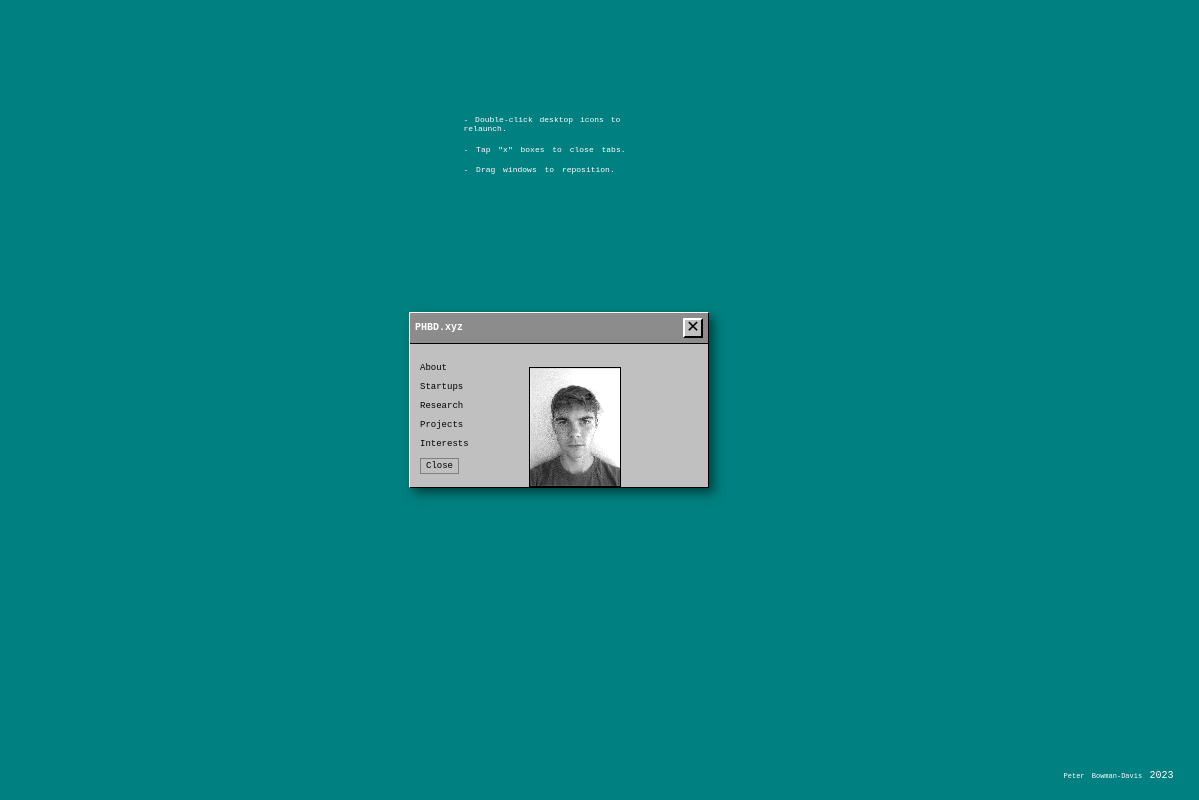
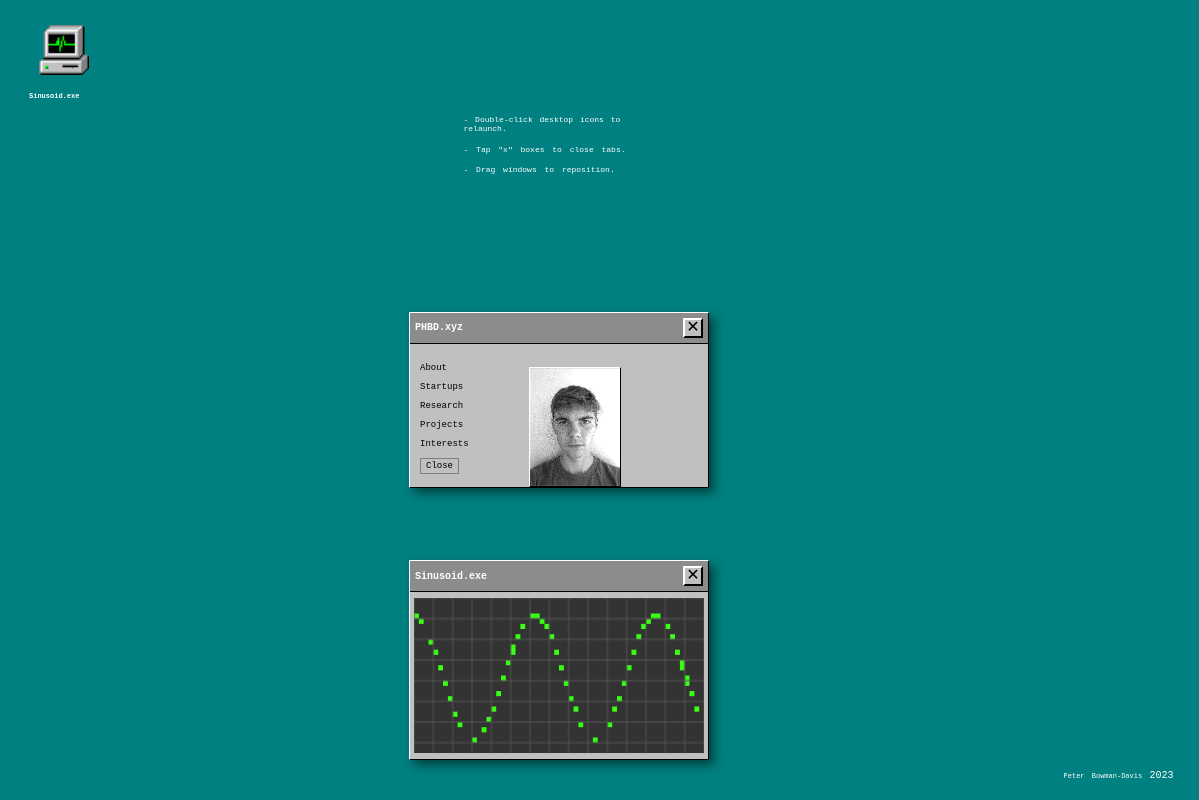
Before and after one commit to P-H-B-D/PersonalSite, a plain HTML site: page index.html in a window 1280 px wide. Shown: the full height of the page, 81-1280 px from the left. Drawn offline with Linux system fonts and the light colour scheme; a web font is replaced by a local one.

Commit message:
new sinusoid

```diff
--- a/index.html
+++ b/index.html
@@ -24,6 +24,9 @@
 
 <img class="interests" src="./media/interestsicon.png"/>
 <p class="interestsText" style="color:white"><b>Interests.exe</b></p>
+
+<img class="sinusoid" src="./media/sinusoid.png"/>
+<p class="sinusoidText" style="color:white"><b>Sinusoid.exe</b></p>
 
 <div class="mainWindow">
     <div class="title-bar">
@@ -139,6 +142,21 @@
         </div>
     </div>
 </div>
+
+<div class="sinusoidWindow">
+    <div class="title-bar-sinusoid">
+        <div class="title">Sinusoid.exe</div>
+        <div class="buttons">
+            <div class="button close-btn-sinusoid" style="display:flex; align-items: center; justify-content: center;">✕</div> <!-- Close button -->
+        </div>
+    </div>
+    <div class="canvasHolder">
+        <canvas id="canvas" style="width:290px; height:155px;"></canvas>
+    </div>
+</div>
+
+
+
 <div class="copyright">
     <p>Peter Bowman-Davis <span style="font-family: monospace; font-size:10px;">2023</span></p>
 </div>
--- a/script.js
+++ b/script.js
@@ -13,6 +13,7 @@ document.addEventListener('DOMContentLoaded', function() {
     var researchElem= document.querySelector('.research');
     var projectsElem= document.querySelector('.projects');
     var interestsElem= document.querySelector('.interests');
+    var sinusoidElem= document.querySelector('.sinusoid');
 
 
     var titleBarElemAbout= document.querySelector('.title-bar-about');
@@ -29,6 +30,10 @@ document.addEventListener('DOMContentLoaded', function() {
 
     var titleBarElemInterests= document.querySelector('.title-bar-interests');
     var windowElemInterests = document.querySelector('.interestsWindow');
+
+    var titleBarElemSinusoid= document.querySelector('.title-bar-sinusoid');
+    var windowElemSinusoid = document.querySelector('.sinusoidWindow');
+
 
 
     function preventDefaultBehavior(e) {
@@ -63,6 +68,10 @@ document.addEventListener('DOMContentLoaded', function() {
     titleBarElemInterests.addEventListener('mousedown', function(event) {
         startDragging(event, windowElemInterests);
     });
+    titleBarElemSinusoid.addEventListener('mousedown', function(event) {
+        startDragging(event, windowElemSinusoid);
+    });
+
 
     titleBarElem.addEventListener('touchstart', function(event) {
         // Prevent default touch behavior
@@ -123,6 +132,16 @@ document.addEventListener('DOMContentLoaded', function() {
         event.clientY = event.changedTouches[0].clientY;
         startDragging(event, windowElemInterests);
     });
+    titleBarElemSinusoid.addEventListener('touchstart', function(event) {
+        // Prevent default touch behavior
+        event.preventDefault();
+
+        // Use changedTouches[0] to get the first touch point's properties
+        event.clientX = event.changedTouches[0].clientX;
+        event.clientY = event.changedTouches[0].clientY;
+        startDragging(event, windowElemSinusoid);
+    });
+
 
 
     var currentZIndex = 0; // Initialize with 0 or with the highest z-index you have on your page.
@@ -213,6 +232,11 @@ document.addEventListener('DOMContentLoaded', function() {
             windowElemInterests.style.display = 'block';
         }
     });
+    sinusoidElem.addEventListener('dblclick', function() {
+        if (windowElemSinusoid.style.display === 'none' || !windowElemSinusoid.style.display) {
+            windowElemSinusoid.style.display = 'block';
+        }
+    });
 
 
     //Desktop Touch Events
@@ -233,6 +257,9 @@ document.addEventListener('DOMContentLoaded', function() {
     });
     document.querySelector('.close-btn-interests').addEventListener('click', function() {
         windowElemInterests.style.display = 'none';
+    });
+    document.querySelector('.close-btn-sinusoid').addEventListener('click', function() {
+        windowElemSinusoid.style.display = 'none';
     });
 
 
@@ -255,6 +282,10 @@ document.addEventListener('DOMContentLoaded', function() {
     document.querySelector('.close-btn-interests').addEventListener('touchstart', function() {
         windowElemInterests.style.display = 'none';
     });
+    document.querySelector('.close-btn-sinusoid').addEventListener('touchstart', function() {
+        windowElemSinusoid.style.display = 'none';
+    });
+
 
 
 
@@ -283,6 +314,7 @@ document.addEventListener('DOMContentLoaded', function() {
             windowElemInterests.style.display = 'block';
         }
     });
+
 
 
     windowElem.addEventListener('click', function(event) {
@@ -315,4 +347,94 @@ document.addEventListener('DOMContentLoaded', function() {
     }, 10000); // the delay of 10 seconds
 
 
+    //Sinusoid code
+    const canvas = document.getElementById("canvas");
+    const ctx = canvas.getContext("2d");
+
+    const width = canvas.width;
+    const height = canvas.height;
+
+    let offset = 0; // This will give the movement effect
+
+    function drawGrid() {
+        const gridSize = 20;
+        ctx.strokeStyle = "#555";
+        for (let x = 0; x <= width; x += gridSize) {
+            ctx.beginPath();
+            ctx.moveTo(x, 0);
+            ctx.lineTo(x, height);
+            ctx.stroke();
+        }
+
+        for (let y = 0; y <= height; y += gridSize) {
+            ctx.beginPath();
+            ctx.moveTo(0, y);
+            ctx.lineTo(width, y);
+            ctx.stroke();
+        }
+    }
+
+    function drawSinusoid() {
+        ctx.fillStyle = "#333"; // dark background
+        ctx.fillRect(0, 0, width, height);
+
+
+
+        ctx.strokeStyle = "#FFF";
+        ctx.beginPath();
+        for (let x = 0; x < width; x++) {
+            let y = height / 2 + Math.sin((x + offset) * 0.05) * 60;
+            ctx.lineTo(x, y);
+        }
+        ctx.stroke();
+
+        pixelate();
+        changeToNeonGreen();  // Call the function here
+
+        offset += 2;
+        requestAnimationFrame(drawSinusoid);
+        drawGrid();
+    }
+
+    function pixelate() {
+        const pixelSize = 5;
+        const imageData = ctx.getImageData(0, 0, width, height);
+        const data = imageData.data;
+
+        for (let y = 0; y < height; y += pixelSize) {
+            for (let x = 0; x < width; x += pixelSize) {
+                const i = (y * width + x) * 4;
+                const avg = (data[i] + data[i + 1] + data[i + 2]) / 3;
+
+                for (let py = 0; py < pixelSize; py++) {
+                    for (let px = 0; px < pixelSize; px++) {
+                        const pi = ((y + py) * width + (x + px)) * 4;
+                        data[pi] = avg;
+                        data[pi + 1] = avg;
+                        data[pi + 2] = avg;
+                    }
+                }
+            }
+        }
+        ctx.putImageData(imageData, 0, 0);
+    }
+    function changeToNeonGreen() {
+        const imageData = ctx.getImageData(0, 0, width, height);
+        const data = imageData.data;
+
+        for (let i = 0; i < data.length; i += 4) {
+            // Check if the pixel color is not the background color
+            if (data[i] !== 51 || data[i+1] !== 51 || data[i+2] !== 51) { // Assuming #333 (51, 51, 51) is the background color
+                data[i] = 57;     // Red channel value for neon green
+                data[i + 1] = 255; // Green channel value for neon green
+                data[i + 2] = 20;  // Blue channel value for neon green
+            }
+        }
+
+        ctx.putImageData(imageData, 0, 0);
+    }
+
+    drawSinusoid();
+
+
   });
--- a/styles.css
+++ b/styles.css
@@ -80,6 +80,27 @@ body {
     display:none;
   }
 
+  .sinusoidWindow {
+    position: absolute;
+    top:70%;
+    /* left:65%; */
+    background-color: #c0c0c0;
+    width: 300px;
+    height: 200px;
+    box-shadow: 5px 5px 10px rgba(0, 0, 0, 0.5);
+    border: 1.5px solid #808080;
+    font-family: 'hellovetica', monospace; /* Pixelated font */
+    border-style: solid;
+    border-color: white black black white;
+    /* display:none; */
+  }
+  .canvasHolder{
+    display:flex;
+    justify-content:center;
+    align-items:center;
+    padding-top:1.9%;
+
+  }
 
   .aboutWindow{
     position: absolute;
@@ -163,6 +184,15 @@ body {
 
   }
   .title-bar-interests {
+    background-color: rgb(140, 140, 140);
+    display: flex;
+    justify-content: space-between;
+    align-items: center;
+    padding: 5px;
+    border-bottom: solid 1.5px #000000;
+
+  }
+  .title-bar-sinusoid {
     background-color: rgb(140, 140, 140);
     display: flex;
     justify-content: space-between;
@@ -331,6 +361,24 @@ body {
   font-size: 7px;
   cursor: pointer;
 }
+.sinusoid{
+  width:50px;
+  height:50px;
+  position: fixed;
+  top: 25px;
+  left: 120px;
+  cursor: pointer; /* Makes it look clickable */
+  /* z-index: 1000; Ensures it's above other elements */
+}
+
+.sinusoidText {
+  position: fixed;
+  top: 85px;
+  left: 110px;
+  font-family: 'hellovetica', monospace;
+  font-size: 7px;
+  cursor: pointer;
+}
 
 
 
@@ -366,7 +414,8 @@ body {
     margin-top:8%;
     width:92px;
     height:120px;
-    border: 1.5px solid #000000;
+    border: 1.5px solid;
+    border-color: white black black white;
 }
 .mainWindow, .aboutWindow, .startupsWindow, .researchWindow, .projectsWindow, .interestsWindow {
   z-index: 1; /* Or another initial value, but make sure currentZIndex starts higher */
```
Also changed, not shown: media/charmap_w2k-0.png (added), media/chart1-3.png (added), media/sinusoid.png (added).
